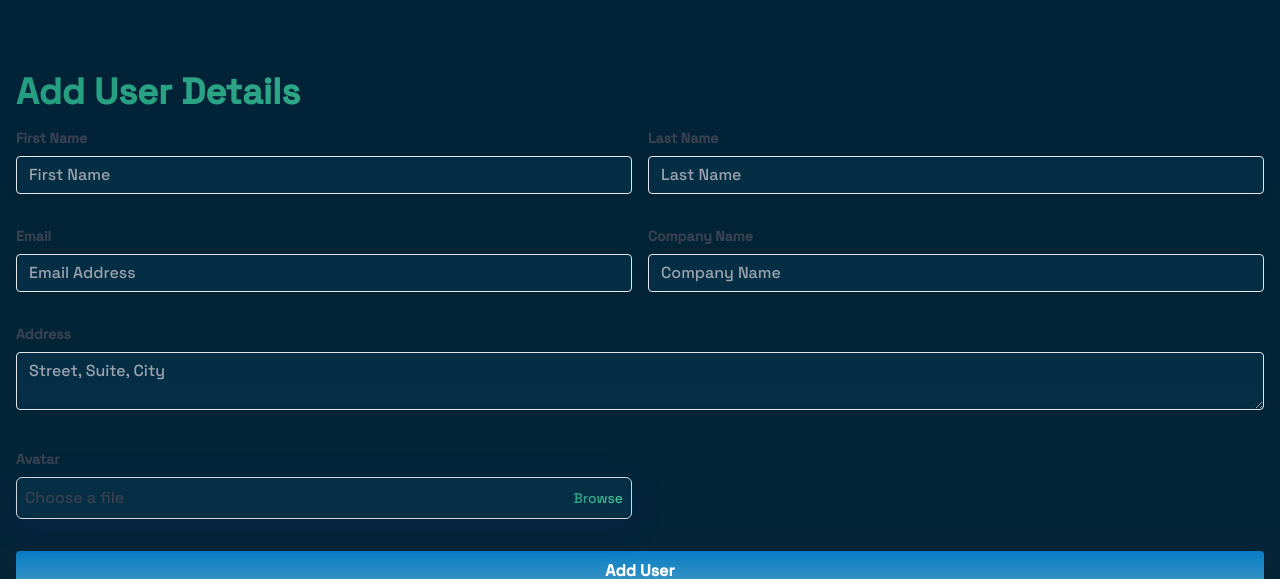
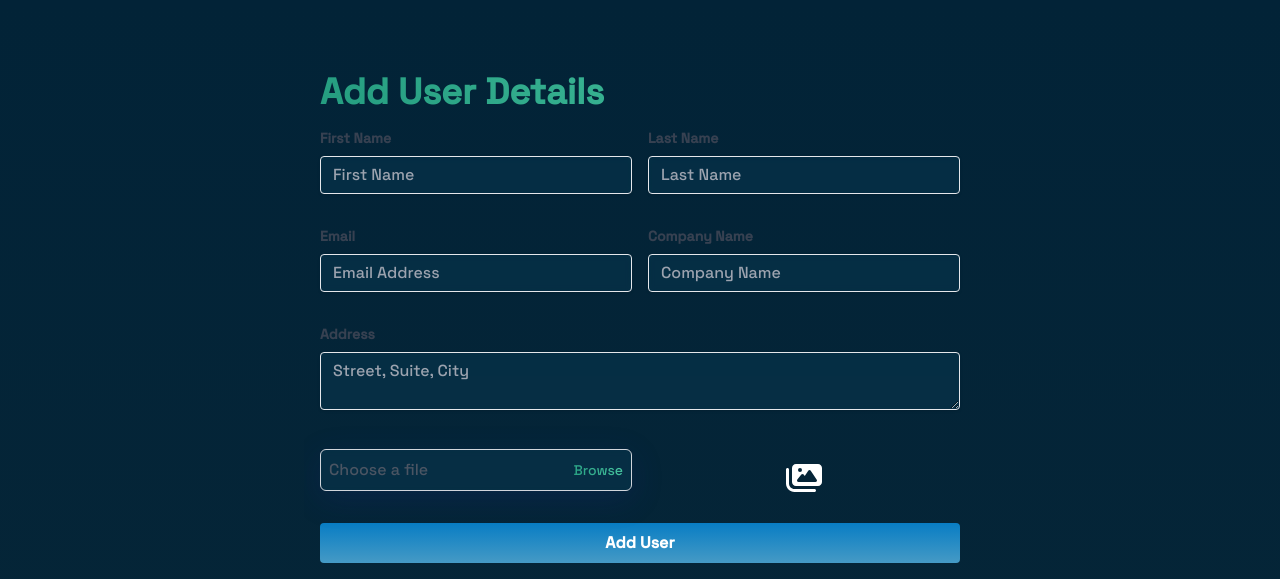
Before and after one commit to HasanC14/TechNext_Task, a React (Vite) app: page / in a window 1280 px wide. Shown: the top 579 px of the page. Built offline with nearby package versions, Linux system fonts and the light colour scheme; no server answers.

Commit message:
minor changes

```diff
--- a/src/Components/AddUser.jsx
+++ b/src/Components/AddUser.jsx
@@ -1,4 +1,5 @@
-import { useState } from "react";
+import React, { useState } from "react";
+import { FaImages } from "react-icons/fa6";
 
 const AddUser = () => {
   const [avatar, setAvatar] = useState("");
@@ -7,6 +8,8 @@ const AddUser = () => {
   const [email, setEmail] = useState("");
   const [address, setAddress] = useState("");
   const [companyName, setCompanyName] = useState("");
+  const [preview, setPreview] = useState("");
+
   const userDetails = {
     avatar,
     name: firstName + " " + lastName,
@@ -19,8 +22,24 @@ const AddUser = () => {
     e.preventDefault();
     console.log(userDetails);
   };
+
+  const handleFileInputChange = (e) => {
+    const file = e.target.files[0];
+    setAvatar(file);
+
+    if (file) {
+      const reader = new FileReader();
+      reader.onloadend = () => {
+        setPreview(reader.result);
+      };
+      reader.readAsDataURL(file);
+    } else {
+      setPreview("");
+    }
+  };
+
   return (
-    <div className="container mx-auto px-4 py-8 rounded-lg overflow-hidden  p-6 ">
+    <div className="max-w-2xl mx-auto px-4 py-8 rounded-lg overflow-hidden  p-6 ">
       <h2 className="text-4xl font-semibold mb-4  gradient-text2">
         Add User Details
       </h2>
@@ -37,7 +56,7 @@ const AddUser = () => {
             First Name
           </label>
           <input
-            className="shadow appearance-none bg_glass border rounded w-full py-2 px-3 text-gray-700 leading-tight focus:outline-none focus:shadow-outline"
+            className="shadow appearance-none bg_glass border rounded w-full py-2 px-3 text-gray-300 leading-tight focus:outline-none focus:shadow-outline"
             id="firstName"
             type="text"
             placeholder="First Name"
@@ -55,7 +74,7 @@ const AddUser = () => {
             Last Name
           </label>
           <input
-            className="shadow appearance-none bg_glass border rounded w-full py-2 px-3 text-gray-700 leading-tight focus:outline-none focus:shadow-outline"
+            className="shadow appearance-none bg_glass border rounded w-full py-2 px-3 text-gray-300 leading-tight focus:outline-none focus:shadow-outline"
             id="lastName"
             type="text"
             placeholder="Last Name"
@@ -73,7 +92,7 @@ const AddUser = () => {
             Email
           </label>
           <input
-            className="shadow appearance-none bg_glass border rounded w-full py-2 px-3 text-gray-700 leading-tight focus:outline-none focus:shadow-outline"
+            className="shadow appearance-none bg_glass border rounded w-full py-2 px-3 text-gray-300 leading-tight focus:outline-none focus:shadow-outline"
             id="email"
             type="email"
             placeholder="Email Address"
@@ -92,7 +111,7 @@ const AddUser = () => {
             Company Name
           </label>
           <input
-            className="shadow appearance-none bg_glass border rounded w-full py-2 px-3 text-gray-700 leading-tight focus:outline-none focus:shadow-outline"
+            className="shadow appearance-none bg_glass border rounded w-full py-2 px-3 text-gray-300 leading-tight focus:outline-none focus:shadow-outline"
             id="companyName"
             type="text"
             placeholder="Company Name"
@@ -110,7 +129,7 @@ const AddUser = () => {
             Address
           </label>
           <textarea
-            className="shadow appearance-none bg_glass border rounded w-full py-2 px-3 text-gray-700 leading-tight focus:outline-none focus:shadow-outline"
+            className="shadow appearance-none bg_glass border rounded w-full py-2 px-3 text-gray-300 leading-tight focus:outline-none focus:shadow-outline"
             id="address"
             type="text"
             placeholder="Street, Suite, City"
@@ -119,28 +138,22 @@ const AddUser = () => {
             required
           />
         </div>
+
         {/* Avatar */}
-        <div className="mb-4">
-          <label
-            className="block text-gray-700 text-sm font-bold mb-2"
-            htmlFor="avatar"
-          >
-            Avatar
-          </label>
-          <div className="relative">
+        <div className="relative mb-4 ">
           <input
             className="opacity-0 w-full h-full absolute top-0 left-0 cursor-pointer"
             id="avatar"
             type="file"
             accept="image/*"
-              onChange={(e) => setAvatar(e.target.files[0])}
+            onChange={handleFileInputChange}
           />
           <div className="bg_glass border border-gray-300 rounded-md p-2 flex items-center justify-between">
-              <span className="text-gray-700">
+            <span className="text-gray-600 truncate">
               {avatar ? avatar.name : "Choose a file"}
             </span>
             <button
-                className="text-sm gradient-text2"
+              className="text-sm gradient-text2 "
               onClick={(e) => {
                 e.preventDefault();
                 document.getElementById("avatar").click();
@@ -150,7 +163,22 @@ const AddUser = () => {
             </button>
           </div>
         </div>
+
+        {/* Preview */}
+        <div className="flex justify-center items-center">
+          {preview ? (
+            <img
+              className="w-28 h-28 mb-4 rounded-lg "
+              src={preview}
+              alt="Avatar Preview"
+            />
+          ) : (
+            <>
+              <FaImages className="text-4xl text-white" />
+            </>
+          )}
         </div>
+
         {/* Button */}
         <div className="gradient-btn rounded md:col-span-2 col-span-0">
           <button className=" font-bold py-2 px-4  w-full" type="submit">
--- a/src/Components/SingleCard.jsx
+++ b/src/Components/SingleCard.jsx
@@ -10,7 +10,7 @@ const SingleCard = ({ user }) => {
           <img
             src={user?.image}
             alt={`${user?.firstName} ${user?.lastName}`}
-            className="w-28 h-28 grayscale hover:grayscale-0 transition-all ease-in-out duration-300"
+            className="w-28 h-28 md:grayscale grayscale-0 hover:grayscale-0 transition-all ease-in-out duration-300"
           />
         </div>
 
```
Lines whose indentation alone changed are shown as unchanged.
